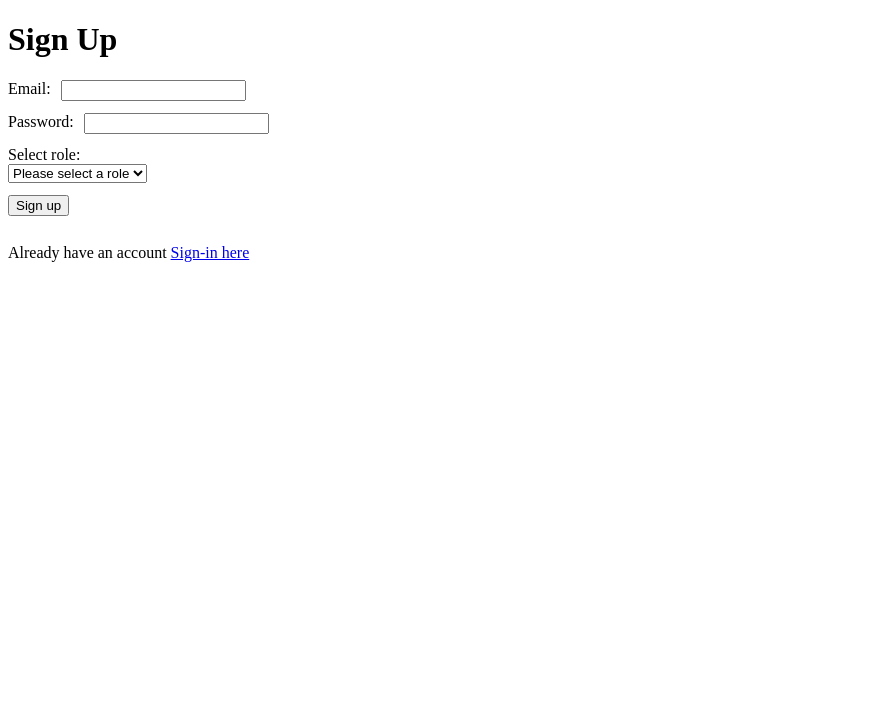
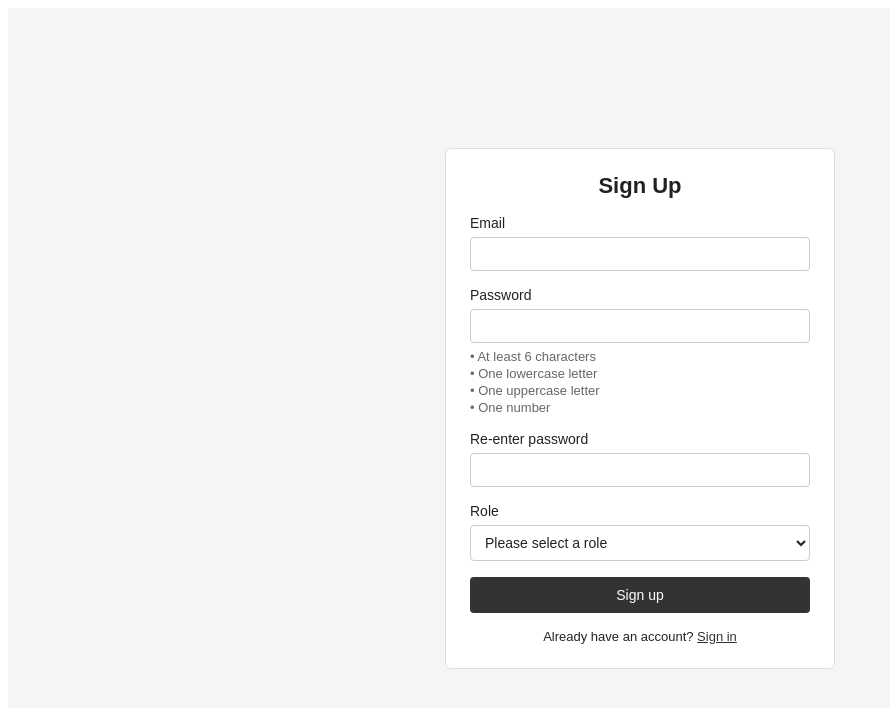
Before and after one commit to phamduyanminh/Login, a Vue app in the folder frontend/: page /signup in a window 1280 px wide. Shown: the top 708 px of the page, without its empty margins (0-890 px from the left). Built offline with nearby package versions, Linux system fonts and the light colour scheme.

Commit message:
Refactor UI for auth pages

```diff
--- a/frontend/src/views/auth/Signin.vue
+++ b/frontend/src/views/auth/Signin.vue
@@ -35,44 +35,42 @@ async function signin() {
 </script>
 
 <template>
+    <div class="page">
+        <form class="card" @submit.prevent="signin">
             <h1>Sign In</h1>
-    <form class="SigninForm" @submit.prevent="signin">
-        <label>
-            Email:
+
+            <div class="field">
+                <label for="signin-email">Email</label>
                 <input
+                    id="signin-email"
                     type="email"
                     v-model="inputEmail"
+                    autocomplete="email"
                     required
                 />
-        </label>
-        <label>
-            Password:
+            </div>
+
+            <div class="field">
+                <label for="signin-password">Password</label>
                 <input
+                    id="signin-password"
                     type="password"
                     v-model="inputPassword"
+                    autocomplete="current-password"
                     required
                 />
-        </label>
+            </div>
+
+            <p v-if="error" class="error">{{ error }}</p>
+
             <button type="submit">Sign in</button>
-        <p v-if="error">{{error}}</p>
-        <p>
-            Don't have an account
-            <RouterLink to="/signup">Sign-up here</RouterLink>
+
+            <p class="footer">
+                Don't have an account?
+                <RouterLink to="/signup">Sign up</RouterLink>
             </p>
         </form>
+    </div>
 </template>
 
-<style scoped>
-    .SigninForm {
-        display: flex;
-        flex-direction: column;
-        align-items: flex-start;
-        gap: 12px;
-    }
-
-    .SigninForm label {
-        display: flex;
-        flex-direction: row;
-        gap: 10px;
-    }
-</style>
+<style scoped src="./auth.css"></style>
--- a/frontend/src/views/auth/Signup.vue
+++ b/frontend/src/views/auth/Signup.vue
@@ -1,19 +1,33 @@
 <script setup>
-import { ref } from 'vue'
+import { ref, computed } from 'vue'
 import { useRouter } from 'vue-router';
 
 const error = ref('');
 const router = useRouter();
 const inputEmail = ref('');
 const inputPassword = ref('');
+const confirmPassword = ref('');
 const selectedRole = ref('');
 const roles = ref([
   { text: 'Admin', value: 'admin' },
   { text: 'User', value: 'user' }
 ])
 
+const passwordRules = computed(() => [
+  { text: 'At least 6 characters', met: inputPassword.value.length >= 6 },
+  { text: 'One lowercase letter', met: /[a-z]/.test(inputPassword.value) },
+  { text: 'One uppercase letter', met: /[A-Z]/.test(inputPassword.value) },
+  { text: 'One number', met: /\d/.test(inputPassword.value) }
+]);
+const passwordsMatch = computed(() => inputPassword.value === confirmPassword.value);
+
 async function signup() {
     error.value = '';
+
+    if (!passwordsMatch.value) {
+        error.value = 'Passwords do not match.';
+        return;
+    }
 
     try {
         const res = await fetch('/users/signup', {
@@ -41,27 +55,63 @@ async function signup() {
 </script>
 
 <template>
+    <div class="page">
+        <form class="card" @submit.prevent="signup">
             <h1>Sign Up</h1>
-    <form class="SignupForm" @submit.prevent="signup">
-        <label>
-            Email:
+
+            <div class="field">
+                <label for="signup-email">Email</label>
                 <input
+                    id="signup-email"
                     type="email"
                     v-model="inputEmail"
+                    autocomplete="email"
                     required
                 />
-        </label>
-        <label>
-            Password:
+            </div>
+
+            <div class="field">
+                <label for="signup-password">Password</label>
                 <input
+                    id="signup-password"
                     type="password"
                     v-model="inputPassword"
+                    autocomplete="new-password"
+                    aria-describedby="signup-password-rules"
                     required
                 />
-        </label>
-        <div>
-            <label> Select role: </label>
-            <select v-model="selectedRole" required>
+                <ul id="signup-password-rules" class="rules">
+                    <li
+                        v-for="rule in passwordRules"
+                        :key="rule.text"
+                        :class="{ match: rule.met }"
+                    >
+                        {{ rule.met ? '✓' : '•' }} {{ rule.text }}
+                    </li>
+                </ul>
+            </div>
+
+            <div class="field">
+                <label for="signup-confirm-password">Re-enter password</label>
+                <input
+                    id="signup-confirm-password"
+                    type="password"
+                    v-model="confirmPassword"
+                    autocomplete="new-password"
+                    required
+                />
+                <p
+                    v-if="confirmPassword"
+                    :class="passwordsMatch ? 'match' : 'mismatch'"
+                    aria-live="polite"
+                >
+                    {{ passwordsMatch ? 'Password matched' : 'Password not matched' }}
+                </p>
+            </div>
+
+            <div class="field">
+                <label for="signup-role">Role</label>
+                <select id="signup-role" v-model="selectedRole" required>
                     <option disabled value="">Please select a role</option>
                     <option
                         v-for="role in roles"
@@ -72,26 +122,17 @@ async function signup() {
                     </option>
                 </select>
             </div>
+
+            <p v-if="error" class="error">{{ error }}</p>
+
             <button type="submit">Sign up</button>
-        <p v-if="error">{{error}}</p>
-        <p>
-            Already have an account
-            <RouterLink to="/signin">Sign-in here</RouterLink>
+
+            <p class="footer">
+                Already have an account?
+                <RouterLink to="/signin">Sign in</RouterLink>
             </p>
         </form>
+    </div>
 </template>
 
-<style scoped>
-.SignupForm {
-    display: flex;
-    flex-direction: column;
-    align-items: flex-start;
-    gap: 12px;
-}
-
-.SignupForm label {
-    display: flex;
-    flex-direction: row;
-    gap: 10px;
-}
-</style>
+<style scoped src="./auth.css"></style>
--- /dev/null
+++ b/frontend/src/views/auth/auth.css
@@ -0,0 +1,112 @@
+.page {
+    min-height: 100vh;
+    display: flex;
+    align-items: center;
+    justify-content: center;
+    padding: 16px;
+    box-sizing: border-box;
+    background: #f5f5f5;
+    font-family: Arial, Helvetica, sans-serif;
+    color: #222;
+}
+
+.card {
+    width: 100%;
+    max-width: 340px;
+    padding: 24px;
+    background: #fff;
+    border: 1px solid #ddd;
+    border-radius: 6px;
+    display: flex;
+    flex-direction: column;
+    gap: 16px;
+}
+
+h1 {
+    margin: 0;
+    font-size: 22px;
+    text-align: center;
+}
+
+.field {
+    display: flex;
+    flex-direction: column;
+    gap: 6px;
+}
+
+label {
+    font-size: 14px;
+}
+
+input,
+select {
+    padding: 8px 10px;
+    font-size: 14px;
+    border: 1px solid #ccc;
+    border-radius: 4px;
+    background: #fff;
+    color: inherit;
+    font-family: inherit;
+}
+
+input:focus,
+select:focus {
+    outline: none;
+    border-color: #555;
+}
+
+button {
+    padding: 10px;
+    font-size: 14px;
+    border: none;
+    border-radius: 4px;
+    background: #333;
+    color: #fff;
+    cursor: pointer;
+}
+
+button:hover {
+    background: #111;
+}
+
+.error {
+    margin: 0;
+    font-size: 13px;
+    color: #c0392b;
+}
+
+.footer {
+    margin: 0;
+    font-size: 13px;
+    text-align: center;
+}
+
+.footer a {
+    color: #333;
+}
+
+.match,
+.mismatch {
+    margin: 0;
+    font-size: 13px;
+}
+
+.match {
+    color: #2e7d32;
+}
+
+.mismatch {
+    color: #c0392b;
+}
+
+.rules {
+    margin: 0;
+    padding: 0;
+    list-style: none;
+    font-size: 13px;
+    color: #666;
+}
+
+.rules li + li {
+    margin-top: 2px;
+}
```
Lines whose indentation alone changed are shown as unchanged.
